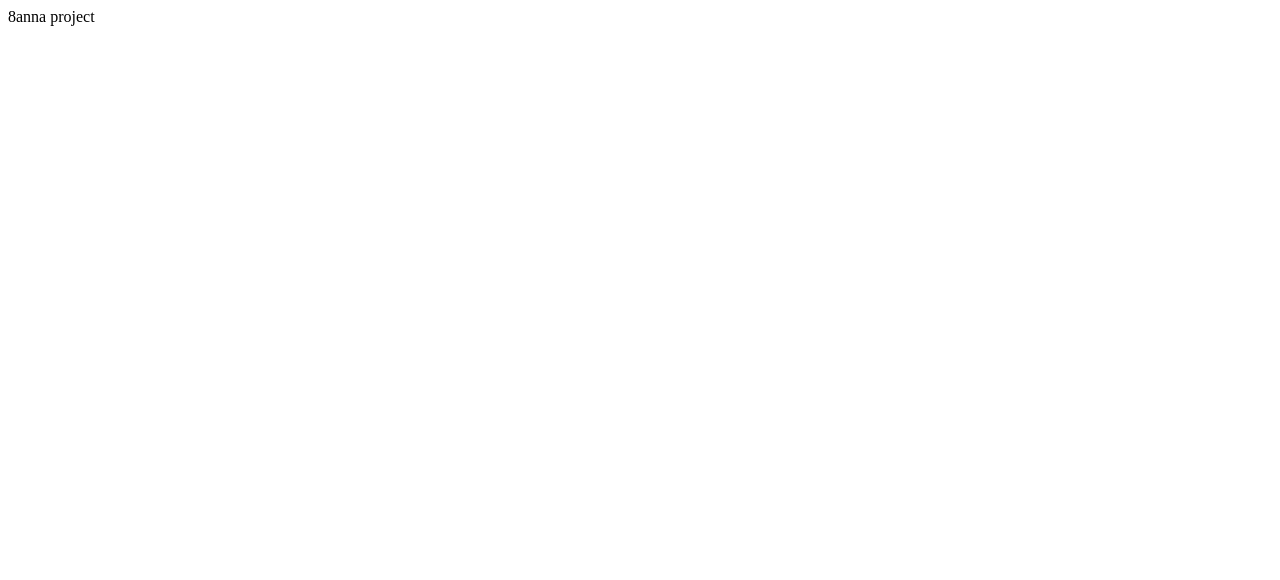
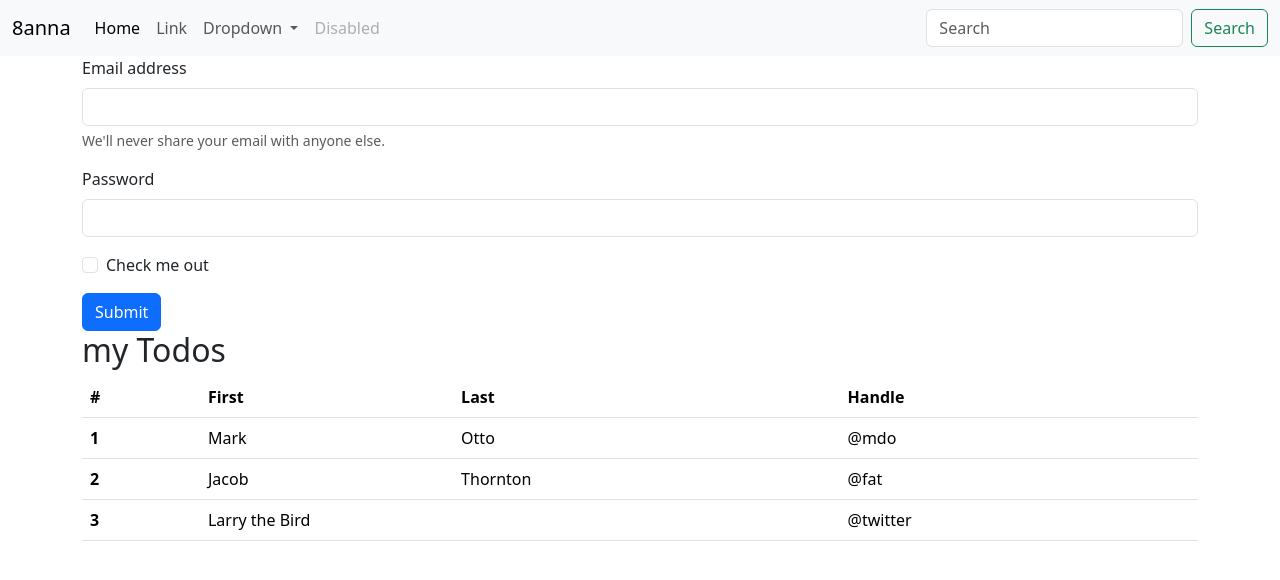
Before and after one commit to professor-lab/Python-workspace, a Flask app: page / in a window 1280 px wide. Before the commit the part shown is almost empty. Shown: the top 580 px of the page. Run offline with Flask 3, Linux system fonts and the light colour scheme.

Commit message:
todos test

```diff
--- a/templates/index.html
+++ b/templates/index.html
@@ -1,11 +1,103 @@
-<!DOCTYPE html>
+<!doctype html>
 <html lang="en">
-<head>
-    <meta charset="UTF-8">
-    <meta name="viewport" content="width=device-width, initial-scale=1.0">
+  <head>
+    <meta charset="utf-8">
+    <meta name="viewport" content="width=device-width, initial-scale=1">
     <title>8anna</title>
-</head>
-<body>
-    8anna  project
-</body>
+    <link href="https://cdn.jsdelivr.net/npm/bootstrap@5.3.3/dist/css/bootstrap.min.css" rel="stylesheet" integrity="sha384-QWTKZyjpPEjISv5WaRU9OFeRpok6YctnYmDr5pNlyT2bRjXh0JMhjY6hW+ALEwIH" crossorigin="anonymous">
+  </head>
+  <body>
+    <nav class="navbar navbar-expand-lg bg-body-tertiary">
+        <div class="container-fluid">
+          <a class="navbar-brand" href="#">8anna</a>
+          <button class="navbar-toggler" type="button" data-bs-toggle="collapse" data-bs-target="#navbarSupportedContent" aria-controls="navbarSupportedContent" aria-expanded="false" aria-label="Toggle navigation">
+            <span class="navbar-toggler-icon"></span>
+          </button>
+          <div class="collapse navbar-collapse" id="navbarSupportedContent">
+            <ul class="navbar-nav me-auto mb-2 mb-lg-0">
+              <li class="nav-item">
+                <a class="nav-link active" aria-current="page" href="#">Home</a>
+              </li>
+              <li class="nav-item">
+                <a class="nav-link" href="#">Link</a>
+              </li>
+              <li class="nav-item dropdown">
+                <a class="nav-link dropdown-toggle" href="#" role="button" data-bs-toggle="dropdown" aria-expanded="false">
+                  Dropdown
+                </a>
+                <ul class="dropdown-menu">
+                  <li><a class="dropdown-item" href="#">Action</a></li>
+                  <li><a class="dropdown-item" href="#">Another action</a></li>
+                  <li><hr class="dropdown-divider"></li>
+                  <li><a class="dropdown-item" href="#">Something else here</a></li>
+                </ul>
+              </li>
+              <li class="nav-item">
+                <a class="nav-link disabled" aria-disabled="true">Disabled</a>
+              </li>
+            </ul>
+            <form class="d-flex" role="search">
+              <input class="form-control me-2" type="search" placeholder="Search" aria-label="Search">
+              <button class="btn btn-outline-success" type="submit">Search</button>
+            </form>
+          </div>
+        </div>
+      </nav>
+
+      <div class="container">
+        <form>
+            <div class="mb-3">
+              <label for="exampleInputEmail1" class="form-label">Email address</label>
+              <input type="email" class="form-control" id="exampleInputEmail1" aria-describedby="emailHelp">
+              <div id="emailHelp" class="form-text">We'll never share your email with anyone else.</div>
+            </div>
+            <div class="mb-3">
+              <label for="exampleInputPassword1" class="form-label">Password</label>
+              <input type="password" class="form-control" id="exampleInputPassword1">
+            </div>
+            <div class="mb-3 form-check">
+              <input type="checkbox" class="form-check-input" id="exampleCheck1">
+              <label class="form-check-label" for="exampleCheck1">Check me out</label>
+            </div>
+            <button type="submit" class="btn btn-primary">Submit</button>
+          </form>
+      </div>
+      <div class="container">
+        <h2>my Todos</h2>
+        <table class="table">
+            <thead>
+              <tr>
+                <th scope="col">#</th>
+                <th scope="col">First</th>
+                <th scope="col">Last</th>
+                <th scope="col">Handle</th>
+              </tr>
+            </thead>
+            <tbody>
+              <tr>
+                <th scope="row">1</th>
+                <td>Mark</td>
+                <td>Otto</td>
+                <td>@mdo</td>
+              </tr>
+              <tr>
+                <th scope="row">2</th>
+                <td>Jacob</td>
+                <td>Thornton</td>
+                <td>@fat</td>
+              </tr>
+              <tr>
+                <th scope="row">3</th>
+                <td colspan="2">Larry the Bird</td>
+                <td>@twitter</td>
+              </tr>
+            </tbody>
+          </table>
+
+      </div>
+
+
+
+    <script src="https://cdn.jsdelivr.net/npm/bootstrap@5.3.3/dist/js/bootstrap.bundle.min.js" integrity="sha384-YvpcrYf0tY3lHB60NNkmXc5s9fDVZLESaAA55NDzOxhy9GkcIdslK1eN7N6jIeHz" crossorigin="anonymous"></script>
+  </body>
 </html>
```
